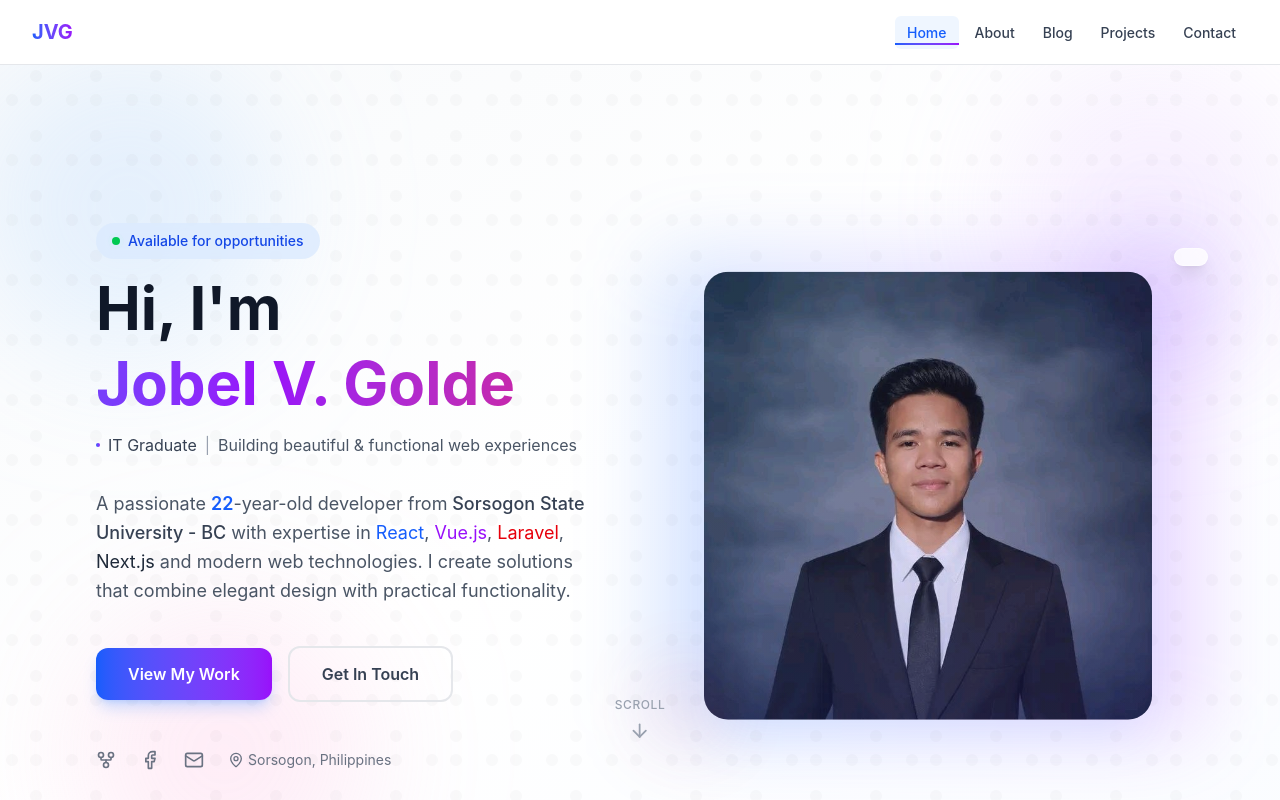
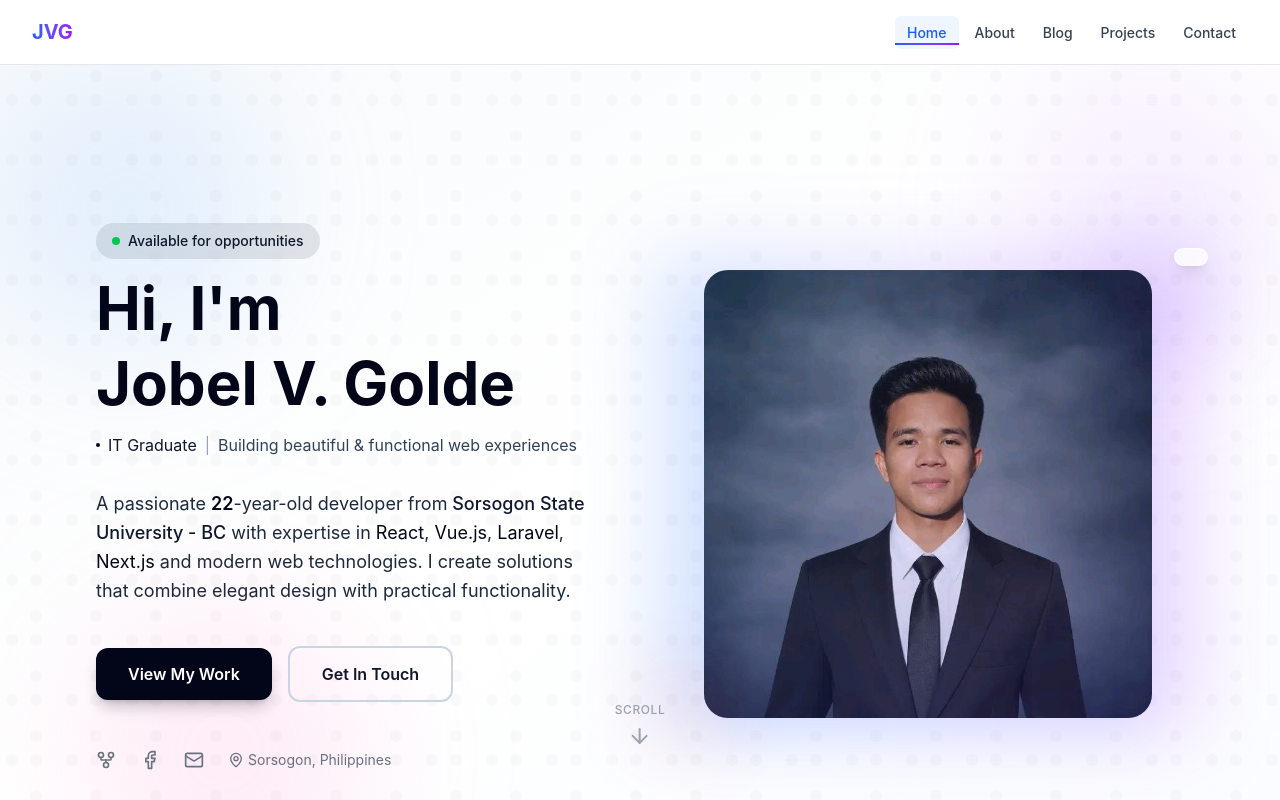
Before and after one commit to jobelGolde12/personal-blog, a React (Vite) app: page / in a window 1280 px wide. Shown: the top 800 px of the page. Built offline with nearby package versions, Linux system fonts and the light colour scheme.

Commit message:
Enhance navigation and layout with smooth scrolling, update Navbar links, and improve Hero section styling

```diff
--- a/src/components/Navbar.jsx
+++ b/src/components/Navbar.jsx
@@ -1,12 +1,12 @@
 import { Link, useLocation } from 'react-router-dom';
 import { motion } from 'framer-motion';
 import { Menu, X } from 'lucide-react';
-import { useState } from 'react';
+import { useEffect, useState } from 'react';
 import { cn } from '../utils/cn';
 
 const navItems = [
   { path: '/', label: 'Home' },
-  { path: '/about', label: 'About' },
+  { path: '/#about', label: 'About' },
   { path: '/blog', label: 'Blog' },
   { path: '/projects', label: 'Projects' },
   { path: '/contact', label: 'Contact' },
@@ -14,9 +14,48 @@ const navItems = [
 
 export default function Navbar() {
   const location = useLocation();
+  const [activePath, setActivePath] = useState(
+    location.pathname === '/' && location.hash === '#about' ? '/#about' : location.pathname
+  );
   const [isOpen, setIsOpen] = useState(false);
 
-  const isActive = (path) => location.pathname === path;
+  const isActive = (path) => activePath === path;
+
+  useEffect(() => {
+    if (location.pathname === '/about' || (location.pathname === '/' && location.hash === '#about')) {
+      setActivePath('/#about');
+    } else {
+      setActivePath(location.pathname);
+    }
+  }, [location.pathname, location.hash]);
+
+  useEffect(() => {
+    if (location.pathname !== '/') {
+      return;
+    }
+
+    const handleScroll = () => {
+      const aboutSection = document.querySelector('#about');
+      if (!aboutSection) {
+        setActivePath('/');
+        return;
+      }
+
+      const rect = aboutSection.getBoundingClientRect();
+      const threshold = 120;
+
+      if (rect.top <= threshold && rect.bottom > threshold) {
+        setActivePath('/#about');
+      } else {
+        setActivePath('/');
+      }
+    };
+
+    handleScroll();
+    window.addEventListener('scroll', handleScroll, { passive: true });
+
+    return () => window.removeEventListener('scroll', handleScroll);
+  }, [location.pathname]);
 
   const navVariants = {
     hidden: { opacity: 0, y: -20 },
--- a/src/features/hero/Hero.jsx
+++ b/src/features/hero/Hero.jsx
@@ -90,7 +90,7 @@ export default function Hero() {
             <motion.div variants={itemVariants} className="space-y-3">
               <motion.div
                 variants={itemVariants}
-                className="inline-flex items-center gap-2 px-4 py-2 bg-blue-100/80 backdrop-blur-sm rounded-full text-blue-700 text-sm font-medium"
+                className="inline-flex items-center gap-2 px-4 py-2 bg-slate-900/10 backdrop-blur-sm rounded-full text-slate-900 text-sm font-medium"
                 whileHover={{ scale: 1.05 }}
                 transition={{ type: 'spring', stiffness: 400, damping: 10 }}
               >
@@ -103,45 +103,35 @@ export default function Hero() {
 
               <motion.h1
                 variants={itemVariants}
-                className="text-4xl sm:text-5xl md:text-6xl font-bold text-gray-900 leading-tight"
+                className="text-4xl sm:text-5xl md:text-6xl font-bold text-slate-950 leading-tight"
               >
                 <span className="block">Hi, I'm</span>
-                <motion.span
-                  className="bg-gradient-to-r from-blue-600 via-purple-600 to-pink-600 bg-clip-text text-transparent bg-[length:200%_auto]"
-                  animate={{
-                    backgroundPosition: ['0%', '100%', '0%'],
-                  }}
-                  transition={{
-                    duration: 8,
-                    repeat: Infinity,
-                    ease: 'linear',
-                  }}
-                >
+                <motion.span className="block text-slate-950">
                   Jobel V. Golde
                 </motion.span>
               </motion.h1>
 
               <motion.p
                 variants={itemVariants}
-                className="flex items-center gap-2 text-md text-gray-700"
+                className="flex items-center gap-2 text-md text-slate-900"
               >
-                <span className="w-1 h-1 bg-gradient-to-r from-blue-600 to-purple-600 rounded-full"></span>
+                <span className="w-1 h-1 bg-slate-950 rounded-full"></span>
                 <span className="font-small">IT Graduate</span>
-                <span className="text-gray-400">|</span>
-                <span className="text-gray-600">Building beautiful & functional web experiences</span>
+                <span className="text-slate-400">|</span>
+                <span className="text-slate-700">Building beautiful & functional web experiences</span>
               </motion.p>
             </motion.div>
 
             <motion.p
               variants={itemVariants}
-              className="text-gray-600 leading-relaxed text-lg max-w-lg"
+              className="text-slate-800 leading-relaxed text-lg max-w-lg"
             >
-              A passionate <span className="font-semibold text-blue-600">{age}</span>-year-old developer from
-              <span className="font-medium text-gray-700"> Sorsogon State University - BC</span> with expertise in
-              <span className="text-blue-600"> React</span>,
-              <span className="text-purple-600"> Vue.js</span>,
-              <span className="text-red-600"> Laravel</span>,
-              <span className="text-gray-800"> Next.js</span> and modern web technologies.
+              A passionate <span className="font-semibold text-slate-950">{age}</span>-year-old developer from
+              <span className="font-medium text-slate-900"> Sorsogon State University - BC</span> with expertise in
+              <span className="text-slate-950"> React</span>,
+              <span className="text-slate-950"> Vue.js</span>,
+              <span className="text-slate-950"> Laravel</span>,
+              <span className="text-slate-950"> Next.js</span> and modern web technologies.
               I create solutions that combine elegant design with practical functionality.
             </motion.p>
 
@@ -153,18 +143,18 @@ export default function Hero() {
                 href="#projects"
                 whileHover={{ scale: 1.05 }}
                 whileTap={{ scale: 0.95 }}
-                className="group relative px-8 py-3.5 overflow-hidden bg-gradient-to-r from-blue-600 to-purple-600 text-white rounded-xl font-semibold shadow-lg shadow-blue-500/25 hover:shadow-xl hover:shadow-blue-500/35 transition-all duration-300"
+                className="group relative px-8 py-3.5 overflow-hidden bg-slate-950 text-white rounded-xl font-semibold shadow-lg shadow-slate-950/20 hover:shadow-xl hover:shadow-slate-950/30 transition-all duration-300"
               >
                 <span className="relative z-10">View My Work</span>
                 <motion.div
-                  className="absolute inset-0 bg-gradient-to-r from-purple-600 to-blue-600 opacity-0 group-hover:opacity-100 transition-opacity duration-300"
+                  className="absolute inset-0 bg-slate-800 opacity-0 group-hover:opacity-100 transition-opacity duration-300"
                 />
               </motion.a>
               <motion.a
                 href="#contact"
                 whileHover={{ scale: 1.05 }}
                 whileTap={{ scale: 0.95 }}
-                className="px-8 py-3.5 border-2 border-gray-200 hover:border-blue-500 text-gray-700 hover:text-blue-600 rounded-xl font-semibold transition-all duration-300 hover:shadow-lg"
+                className="px-8 py-3.5 border-2 border-slate-300 hover:border-slate-950 text-slate-900 hover:text-slate-950 rounded-xl font-semibold transition-all duration-300 hover:shadow-lg hover:shadow-slate-950/10"
               >
                 Get In Touch
               </motion.a>
@@ -180,7 +170,7 @@ export default function Hero() {
                 rel="noopener noreferrer"
                 whileHover={{ scale: 1.1, y: -2 }}
                 whileTap={{ scale: 0.9 }}
-                className="text-gray-500 hover:text-blue-600 transition-colors duration-300"
+                className="text-gray-500 hover:text-slate-950 transition-colors duration-300"
               >
                 <GitFork className="w-5 h-5" />
               </motion.a>
@@ -190,7 +180,7 @@ export default function Hero() {
                 rel="noopener noreferrer"
                 whileHover={{ scale: 1.1, y: -2 }}
                 whileTap={{ scale: 0.9 }}
-                className="text-gray-500 hover:text-blue-600 transition-colors duration-300"
+                className="text-gray-500 hover:text-slate-950 transition-colors duration-300"
               >
                 <svg
                   className="w-5 h-5"
@@ -208,7 +198,7 @@ export default function Hero() {
                 href="mailto:jobelgolde43@gmail.com"
                 whileHover={{ scale: 1.1, y: -2 }}
                 whileTap={{ scale: 0.9 }}
-                className="text-gray-500 hover:text-blue-600 transition-colors duration-300"
+                className="text-gray-500 hover:text-slate-950 transition-colors duration-300"
               >
                 <Mail className="w-5 h-5" />
               </motion.a>
--- a/src/layouts/Layout.jsx
+++ b/src/layouts/Layout.jsx
@@ -1,8 +1,22 @@
-import { Outlet } from 'react-router-dom';
+import { Outlet, useLocation } from 'react-router-dom';
+import { useEffect } from 'react';
 import Navbar from '../components/Navbar';
 import Footer from '../components/Footer';
 
 export default function Layout() {
+  const location = useLocation();
+
+  useEffect(() => {
+    if (location.hash) {
+      const element = document.querySelector(location.hash);
+      if (element) {
+        element.scrollIntoView({ behavior: 'smooth', block: 'start' });
+      }
+    } else {
+      window.scrollTo({ top: 0, behavior: 'smooth' });
+    }
+  }, [location]);
+
   return (
     <div className="flex flex-col min-h-screen">
       <Navbar />
--- a/src/pages/About.jsx
+++ b/src/pages/About.jsx
@@ -290,7 +290,7 @@ export default function About() {
   };
 
   return (
-    <div className="min-h-screen bg-gradient-to-b from-gray-50 to-white">
+    <div id="about" className="scroll-mt-20 min-h-screen bg-gradient-to-b from-gray-50 to-white">
       {/* Header Section */}
       <motion.section
         initial={{ opacity: 0, y: -20 }}
--- a/src/pages/Blog.jsx
+++ b/src/pages/Blog.jsx
@@ -56,20 +56,20 @@ export default function Blog() {
           className='mb-8 overflow-hidden rounded-3xl border border-slate-200 bg-white/90 shadow-sm backdrop-blur'
         >
           <div className='grid gap-0 lg:grid-cols-[0.9fr_1.1fr]'>
-            <div className='flex items-center justify-center bg-gradient-to-br from-slate-900 via-slate-800 to-blue-900 p-10 text-left text-white'>
+            <div className='flex items-center justify-center bg-slate-950 p-10 text-left text-white shadow-lg shadow-slate-900/10'>
               <div>
-                <div className='mb-4 inline-flex items-center gap-2 rounded-full bg-white/10 px-3 py-1 text-xs font-semibold uppercase tracking-[0.18em] text-blue-100'>
+                <div className='mb-4 inline-flex items-center gap-2 rounded-full bg-slate-800/80 px-3 py-1 text-xs font-semibold uppercase tracking-[0.18em] text-slate-200'>
                   Featured Article
                 </div>
                 <h2 className='text-3xl font-bold leading-tight md:text-4xl'>
                   {featuredPost.title}
                 </h2>
-                <p className='mt-4 max-w-xl text-sm leading-7 text-slate-200 md:text-base'>
+                <p className='mt-4 max-w-xl text-sm leading-7 text-slate-300 md:text-base'>
                   {featuredPost.excerpt}
                 </p>
                 <div className='mt-6 flex flex-wrap gap-2'>
                   {featuredPost.technologies.map((tech) => (
-                    <span key={tech} className='rounded-full bg-white/10 px-3 py-1 text-xs font-medium text-white'>
+                    <span key={tech} className='rounded-full bg-slate-800/80 px-3 py-1 text-xs font-medium text-slate-100'>
                       {tech}
                     </span>
                   ))}
--- a/src/pages/BlogPost.jsx
+++ b/src/pages/BlogPost.jsx
@@ -45,7 +45,7 @@ export default function BlogPost() {
         </div>
 
         <div className='mt-10 overflow-hidden rounded-3xl border border-slate-200 bg-white/90 shadow-sm backdrop-blur'>
-          <div className='border-b border-slate-100 bg-gradient-to-r from-slate-900 to-blue-900 p-8 text-white md:p-10'>
+          <div className='border-b border-slate-100 bg-slate-950 p-8 text-white md:p-10'>
             <p className='max-w-3xl text-base leading-8 text-slate-200 md:text-lg'>
               {post.excerpt}
             </p>
--- a/src/pages/Home.jsx
+++ b/src/pages/Home.jsx
@@ -1,5 +1,11 @@
 import Hero from '../features/hero/Hero';
+import About from './About';
 
 export default function Home() {
-  return <Hero />;
+  return (
+    <>
+      <Hero />
+      <About />
+    </>
+  );
 }
```
